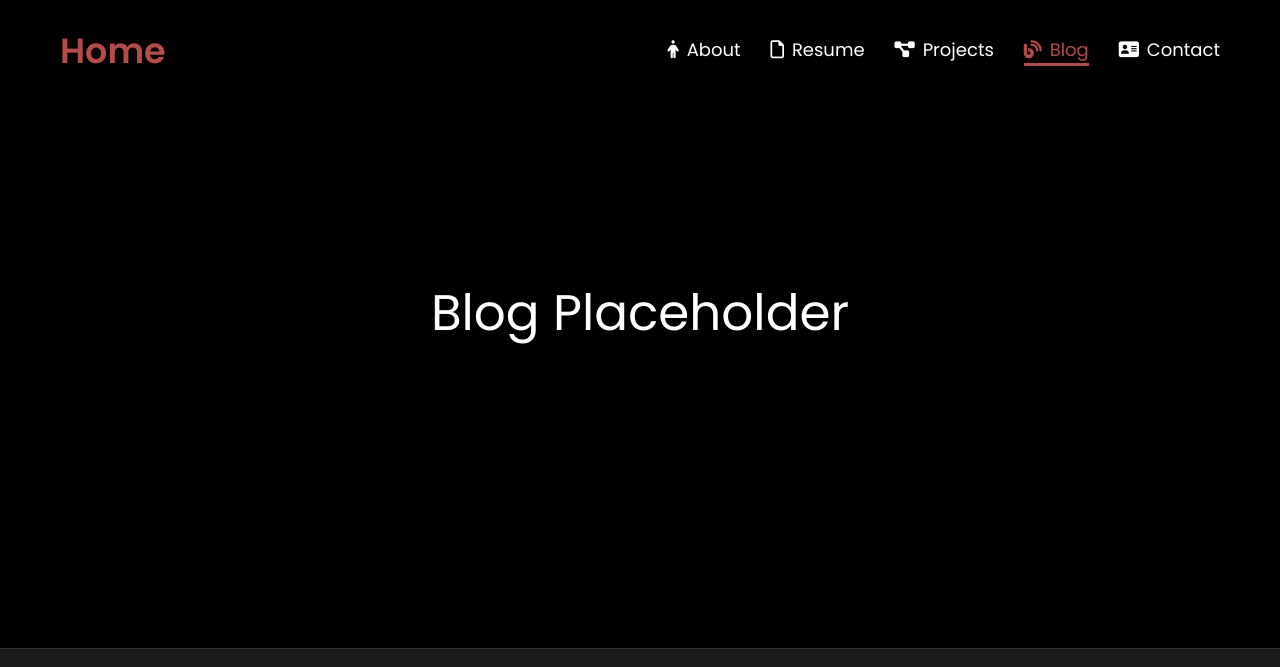
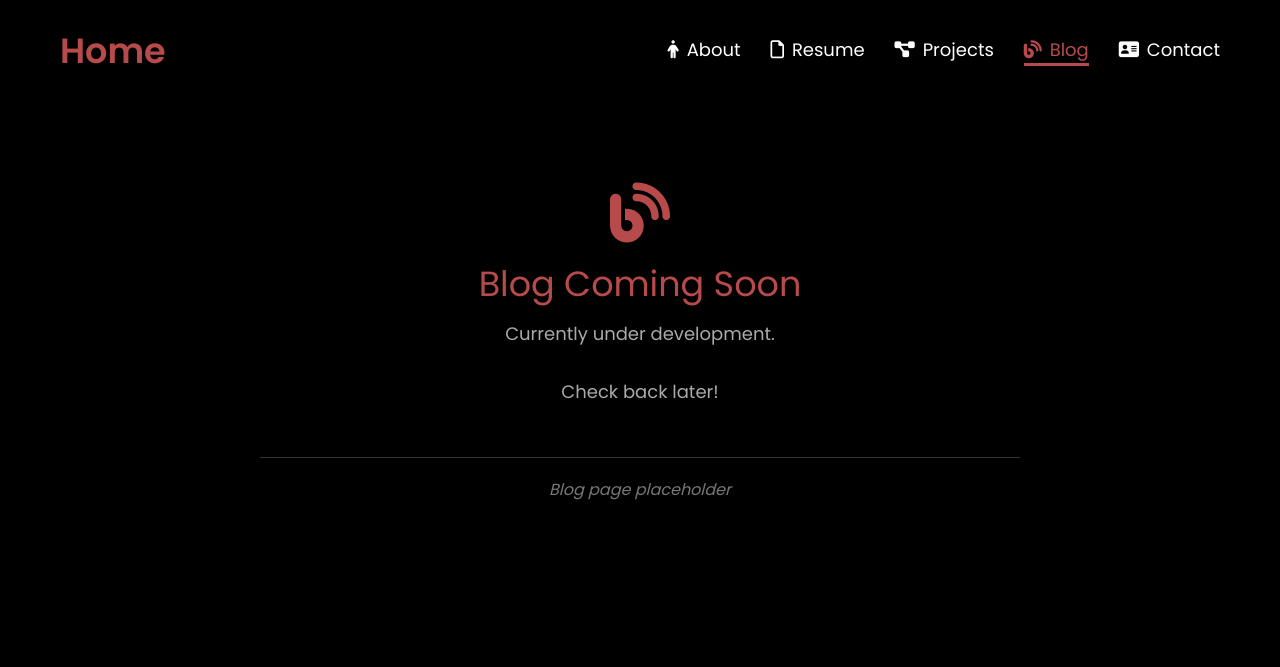
Before and after one commit to Mio-1204/HTMLportfolio, a plain HTML site: page blog.html in a window 1280 px wide. Shown: the top 667 px of the page. Drawn offline with nearby package versions, Linux system fonts and the light colour scheme.

Commit message:
Edited blog placeholder

```diff
--- a/blog.html
+++ b/blog.html
@@ -59,8 +59,12 @@
 
         <main>
             <!-- Blog page content -->
-             <div class="blogContainer">
-                <h1>Blog Placeholder</h1>
+            <div class="BlogPlaceholder">
+                <i class="fas fa-blog"></i>
+                <h1>Blog Coming Soon</h1>
+                <p>Currently under development.</p>
+                <p>Check back later!</p>
+                <div class="note">Blog page placeholder</div>
             </div>
         </main>
 
--- a/projectStyle.css
+++ b/projectStyle.css
@@ -802,19 +802,39 @@ section.educationSection h2 {
 
 /* ----------------------------------------- Blog Page Styles ---------------------------------- */
 
-.blogContainer {
-    display: flex;
-    align-items: top;
-    justify-content: center;
-    max-width: 1000px;
-    margin: 100px auto;
-    padding: 100px 20px 200px;
+.BlogPlaceholder {
+    text-align: center;
+    padding: 100px 20px;
+    max-width: 800px;
+    margin: 0 auto 100px;
 }
 
-.blogContainer h1 {
-    font-size: 5rem;
-    color: white;
-    text-align: center;
+.BlogPlaceholder i {
+    font-size: 6rem;
+    color: #b74b4b;
+    margin-bottom: 20px;
+}
+
+.BlogPlaceholder h1 {
+    font-size: 3.5rem;
+    color: #b74b4b;
+    margin-bottom: 15px;
+}
+
+.BlogPlaceholder p {
+    font-size: 1.8rem;
+    color: #aaa;
+    line-height: 1.6;
+    margin-bottom: 30px;
+}
+
+.BlogPlaceholder .note {
+    font-size: 1.6rem;
+    color: #777;
+    font-style: italic;
+    margin-top: 50px;
+    padding-top: 20px;
+    border-top: 1px solid #333;
 }
 
 /* ----------------------------------------- Contact Page Styles ---------------------------------- */
```
